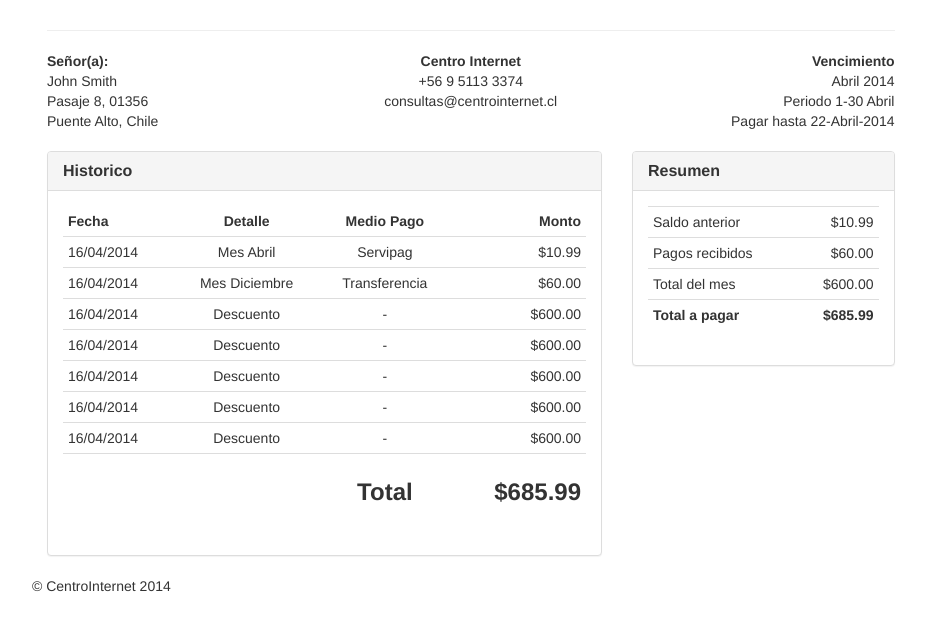
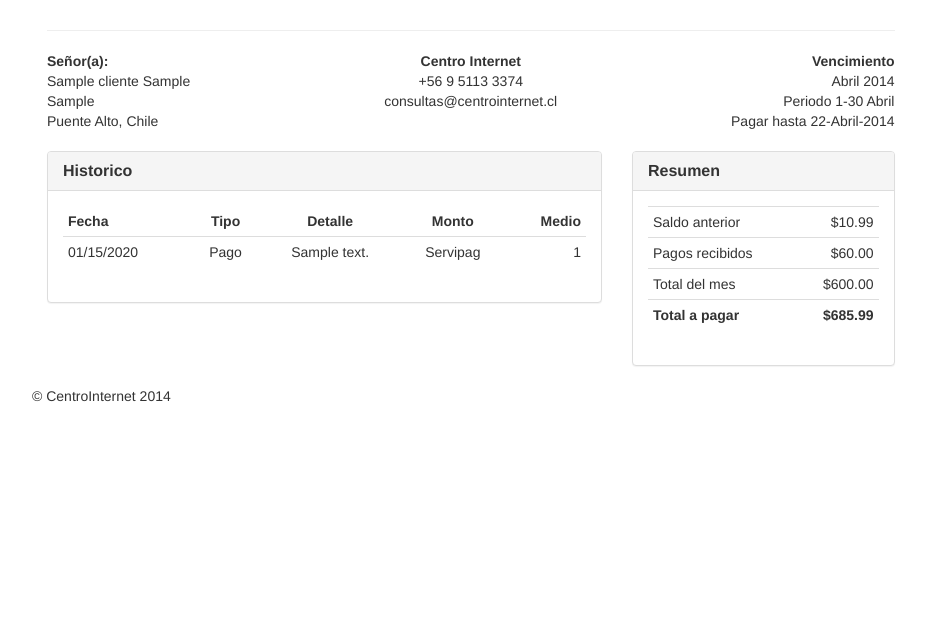
Before and after one commit to GonzaloAfa/centrointernetv2, a Django app: a page that uses templates/facturacion/boleta.html in a window 1280 px wide. Shown: the part 46-677 px from the top of the page, without its empty margins (38-964 px from the left). Run offline with Django 3.2, Linux system fonts and the light colour scheme; tables that the repository leaves empty hold one stand-in row (values such as "Sample post"); parts of the project's set-up code (start-up, migrations or seed data) failed here and were passed over.

Commit message:
mejoras visuales

```diff
--- a/facturacion/views.py
+++ b/facturacion/views.py
@@ -51,7 +51,7 @@ def generar_cobros(request):
 
 	if proceso is not None and proceso.status == 'Inicio':
 		print proceso.status
-		descripcion = 'Cobro ' + proceso.mes + ' ' + proceso.ano
+		descripcion = proceso.mes + ' ' + proceso.ano
 		lista_clientes = Cliente.objects.filter(status='Activo' or 'Moroso').order_by('username')
 		for cliente in lista_clientes:
 			# Generamos el cobro mensual
@@ -91,6 +91,15 @@ def listado_resumen(request):
 	return render_to_response('facturacion/listado_resumen.html', {'list':lista_clientes}, context_instance=RequestContext(request))
 
 
+def boleta(request, username):
+	cliente 	= get_object_or_404(Cliente, username = username)
+	historico   = Historico.objects.filter(cliente=cliente)[:10]
+	return render_to_response('facturacion/boleta.html',
+		{'cliente': cliente, 'historico': historico},
+		 context_instance=RequestContext(request))
+
+
+
 def generar_pdfs(request):
 	return render_to_response('facturacion/facturar.html', context_instance=RequestContext(request))
 
@@ -116,7 +125,3 @@ def enviar_mail(request, id):
 	saveHtmlToPdf(html, filename)
 	send_mail_to_client(titulo, content, email_cliente, attachment=filename)
 	return HttpResponseRedirect('/resumen/1')
-
-
-def boleta(request, username):
-	return render_to_response('facturacion/boleta.html', context_instance=RequestContext(request))
--- a/templates/client/profile.html
+++ b/templates/client/profile.html
@@ -103,7 +103,7 @@
 
 			       	{% for element in problemas %}
 			          <tr>
-						<td>{{element.datetime|date:'SHORT_DATETIME_FORMAT'}}</td>
+						<td>{{element.datetime|date:'SHORT_DATE_FORMAT'}}</td>
 						<td>{{element.tipo_problema}}</td>
 						<td>{{element.status}}</td>
 					</tr>
--- a/templates/facturacion/boleta.html
+++ b/templates/facturacion/boleta.html
@@ -14,14 +14,6 @@
     <!-- Bootstrap core CSS -->
     <link href="{{STATIC_URL}}css/bootstrap.min.css" rel="stylesheet">
 
-    <!-- Just for debugging purposes. Don't actually copy this line! -->
-    <!--[if lt IE 9]><script src="../../assets/js/ie8-responsive-file-warning.js"></script><![endif]-->
-
-    <!-- HTML5 shim and Respond.js IE8 support of HTML5 elements and media queries -->
-    <!--[if lt IE 9]>
-      <script src="https://oss.maxcdn.com/libs/html5shiv/3.7.0/html5shiv.js"></script>
-      <script src="https://oss.maxcdn.com/libs/respond.js/1.4.2/respond.min.js"></script>
-    <![endif]-->
   </head>
 
   <body>
@@ -40,8 +32,8 @@
           <div class="col-xs-4">
             <address>
             <strong>Señor(a):</strong><br>
-              John Smith<br>
-              Pasaje 8, 01356<br>
+              {{cliente.nombre}} {{cliente.apellido}}<br>
+              {{cliente.direccion}}<br>
               Puente Alto, Chile
             </address>
           </div>
@@ -77,57 +69,24 @@
                 <thead>
                                 <tr>
                       <td><strong>Fecha</strong></td>
+                      <td class="text-center"><strong>Tipo</strong></td>
                       <td class="text-center"><strong>Detalle</strong></td>
-                      <td class="text-center"><strong>Medio Pago</strong></td>
-                      <td class="text-right"><strong>Monto</strong></td>
-                                </tr>
+                      <td class="text-center"><strong>Monto</strong></td>
+                      <td class="text-right"><strong>Medio</strong></td>
+                    </tr>
                 </thead>
                 <tbody>
-                  <!-- foreach ($order->lineItems as $line) or some such thing here -->
+                  {% for element in historico %}
                   <tr>
-                    <td>16/04/2014</td>
-                    <td class="text-center">Mes Abril</td>
-                    <td class="text-center">Servipag</td>
-                    <td class="text-right">$10.99</td>
+                    <td>{{element.datetime| date:'SHORT_DATE_FORMAT'}}</td>
+                    <td class="text-center">{{element.tipo_historico}}</td>
+                    <td class="text-center">{{element.descripcion}}</td>
+                    <td class="text-center">{{element.metodo_pago}}</td>
+                    <td class="text-right">{{element.cantidad}}</td>
                   </tr>
-                                <tr>
-                  <td>16/04/2014</td>
-                    <td class="text-center">Mes Diciembre</td>
-                    <td class="text-center">Transferencia</td>
-                    <td class="text-right">$60.00</td>
-                  </tr>
-                                <tr>
-                  <td>16/04/2014</td>
-                    <td class="text-center">Descuento</td>
-                    <td class="text-center">-</td>
-                    <td class="text-right">$600.00</td>
-                  </tr>
-                   <td>16/04/2014</td>
-                    <td class="text-center">Descuento</td>
-                    <td class="text-center">-</td>
-                    <td class="text-right">$600.00</td>
-                  </tr>
-                     <td>16/04/2014</td>
-                    <td class="text-center">Descuento</td>
-                    <td class="text-center">-</td>
-                    <td class="text-right">$600.00</td>
-                  </tr>
-                     <td>16/04/2014</td>
-                    <td class="text-center">Descuento</td>
-                    <td class="text-center">-</td>
-                    <td class="text-right">$600.00</td>
-                  </tr>
-                     <td>16/04/2014</td>
-                    <td class="text-center">Descuento</td>
-                    <td class="text-center">-</td>
-                    <td class="text-right">$600.00</td>
-                  </tr>
-                  <tr>
-                    <td class="no-line"></td>
-                    <td class="no-line"></td>
-                    <td class="no-line text-center"><h3><strong>Total</strong></h3></td>
-                    <td class="no-line text-right"><h3><strong>$685.99</strong></h3></td>
-                  </tr>
+                  {% endfor %}
+
+
                 </tbody>
               </table>
             </div>
```
Also changed, not shown: templates/facturacion/facturacion.html (+16 -5 lines), templates/facturacion/facturar.html (+0 -21 lines), templates/facturacion/listado_clientes.html (+0 -31 lines), templates/facturacion/listado_resumen.html (+1 -27 lines), templates/facturacion/procesos.html (+28 -24 lines).
